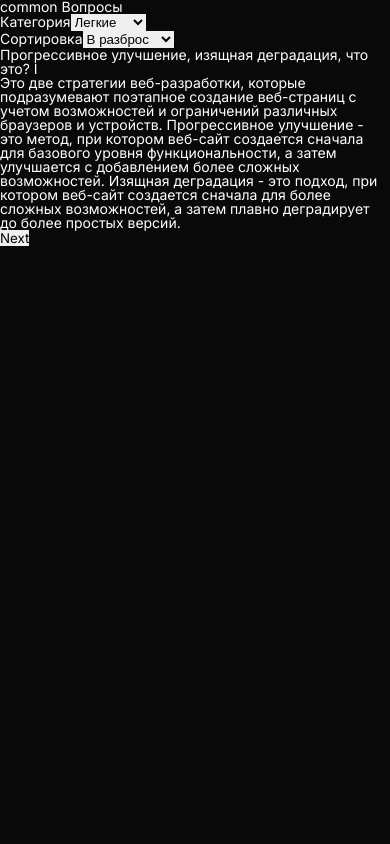
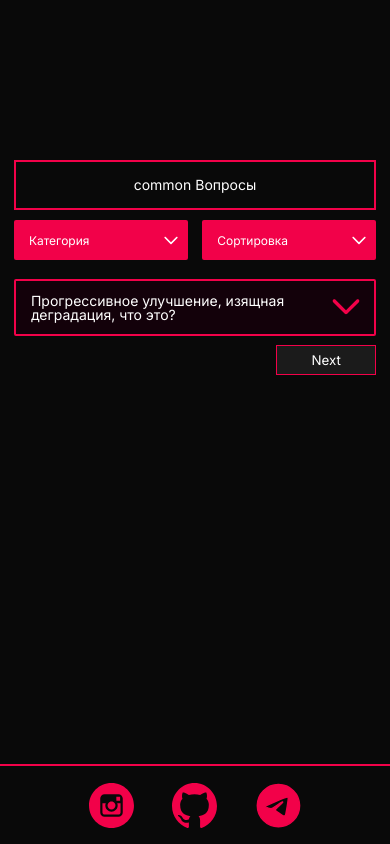
Before and after one commit to Grekalimbus/Frontend-preparation, a Next.js app: page /common in a window 390 px wide. Built offline with nearby package versions, Linux system fonts and the light colour scheme.

Commit message:
implemented UI and responsive

```diff
--- a/app/[id]/SelectOption.tsx
+++ b/app/[id]/SelectOption.tsx
@@ -1,23 +1,43 @@
+import { useState } from "react";
+import Down from "../assets/svg/down.svg";
+import Up from "../assets/svg/up.svg";
+import "./selectOptions.scss";
 interface IOptions {
 	value: string;
 	text: string;
 }
 
 interface IProps {
-	label: string;
 	options: IOptions[];
 	typeOption: string;
 }
 
-const SelectOption = ({ label, options, typeOption }: IProps) => {
+const SelectOption = ({ options, typeOption }: IProps) => {
+	const [isActive, setActive] = useState<boolean>(true);
+	const [isTypeOption, setTypeOption] = useState<string>(typeOption);
+	const handleChangeActive = () => {
+		setActive(prev => !prev);
+	};
+	const handleChangeTypeOption = (value: string) => {
+		setTypeOption(value);
+	};
 	return (
-		<div>
-			<label htmlFor={label}>{typeOption}</label>
-			<select id={label}>
+		<div className="wrapper-select-option">
+			<button className="button-open-select" onClick={handleChangeActive}>
+				{isTypeOption}
+				{isActive ? <Down /> : <Up />}
+			</button>
+			<ul className={`container-select-option ${isActive ? "" : "active"}`}>
 				{options.map(option => {
-					return <option value={option.value}>{option.text}</option>;
+					return (
+						<li key={option.value} value={option.value}>
+							<button onClick={() => handleChangeTypeOption(option.text)}>
+								{option.text}
+							</button>
+						</li>
+					);
 				})}
-			</select>
+			</ul>
 		</div>
 	);
 };
--- a/app/[id]/page.tsx
+++ b/app/[id]/page.tsx
@@ -1,5 +1,15 @@
+"use client";
+import { useState } from "react";
+import Down from "../assets/svg/down.svg";
+import Up from "../assets/svg/up.svg";
+import Footer from "../components/Footer";
 import SelectOption from "./SelectOption";
-import propsInSelectComponent from "./propsInSelectComponent";
+
+import "./preparation.scss";
+import {
+	IPropsInSelectComponent,
+	propsInSelectComponent,
+} from "./propsInSelectComponent";
 
 type Props = {
 	params: {
@@ -7,35 +17,71 @@ type Props = {
 	};
 };
 
-const Questions = ({ params: { id } }: Props) => {
+const PreparationPage = ({ params: { id } }: Props) => {
+	const [isActive, setActive] = useState<boolean>(true);
+
+	const handleChangeActive = () => {
+		setActive(prev => !prev);
+	};
+
 	return (
-		<main>
-			<h2>{id} Вопросы</h2>
-			{propsInSelectComponent.map(item => {
+		<main className="container-preparation-wrapper">
+			<section className="container-preparation-content">
+				<h2 className="title-type-question">{id} Вопросы</h2>
+				<section className="section-select-opions">
+					{propsInSelectComponent.map((item: IPropsInSelectComponent) => {
 						return (
 							<SelectOption
 								key={item.label}
-						label={item.label}
 								typeOption={item.typeOption}
 								options={item.options}
 							/>
 						);
 					})}
-			<p>
-				Прогрессивное улучшение, изящная деградация, что это? <span>I</span>
+				</section>
+				<section className="section-question-answer">
+					<p className="describe-question-text">
+						Прогрессивное улучшение, изящная деградация, что это?
+						<button onClick={handleChangeActive} aria-label="Показать ответ">
+							{isActive ? <Down /> : <Up />}
+						</button>
 					</p>
-			<p>
+					<p className={`describe-answer-text ${isActive ? "" : "active"}`}>
 						Это две стратегии веб-разработки, которые подразумевают поэтапное
 						создание веб-страниц с учетом возможностей и ограничений различных
-				браузеров и устройств. Прогрессивное улучшение - это метод, при котором
-				веб-сайт создается сначала для базового уровня функциональности, а затем
-				улучшается с добавлением более сложных возможностей. Изящная деградация
-				- это подход, при котором веб-сайт создается сначала для более сложных
-				возможностей, а затем плавно деградирует до более простых версий.
+						браузеров и устройств.
+						<br />
+						<br />
+						Это две стратегии веб-разработки, которые подразумевают поэтапное
+						создание веб-страниц с учетом возможностей и ограничений различных
+						браузеров и устройств.
+						<br />
+						<br />
+						Это две стратегии веб-разработки, которые подразумевают поэтапное
+						создание веб-страниц с учетом возможностей и ограничений различных
+						браузеров и устройств.
+						<br />
+						<br />
+						Это две стратегии веб-разработки, которые подразумевают поэтапное
+						создание веб-страниц с учетом возможностей и ограничений различных
+						браузеров и устройств.
+						<br />
+						<br />
+						Это две стратегии веб-разработки, которые подразумевают поэтапное
+						создание веб-страниц с учетом возможностей и ограничений различных
+						браузеров и устройств.
 					</p>
-			<button>Next</button>
+					<button
+						className={`button-next-question ${isActive ? "" : "active"}`}
+					>
+						Next
+					</button>
+				</section>
+			</section>
+
+			<Footer />
 		</main>
 	);
 };
 
-export default Questions;
+export default PreparationPage;
--- /dev/null
+++ b/app/[id]/preparation.scss
@@ -0,0 +1,140 @@
+.container-preparation-wrapper {
+	display: flex;
+	flex-direction: column;
+	justify-content: space-between;
+	align-items: center;
+	height: 100%;
+}
+.container-preparation-content {
+	display: flex;
+	flex-direction: column;
+	align-items: center;
+	justify-content: flex-start;
+	margin-top: 150px;
+	width: 560px;
+	height: 100%;
+	padding: 10px;
+}
+.title-type-question {
+	display: flex;
+	justify-content: center;
+	align-items: center;
+	height: 50px;
+	width: 100%;
+	border: 2px solid #f20149;
+}
+.section-select-opions {
+	margin-top: 10px;
+	display: flex;
+	justify-content: space-between;
+	width: 100%;
+}
+.section-question-answer {
+	margin-top: 5px;
+	display: flex;
+	flex-direction: column;
+	justify-content: center;
+	align-items: center;
+	width: 100%;
+}
+.describe-question-text {
+	border: 2px solid #f20149;
+	width: 100%;
+	border-radius: 2px;
+	display: flex;
+	align-items: center;
+	justify-content: space-between;
+	padding: 0 8px 0 15px;
+	background: #13010a;
+}
+.describe-question-text button {
+	background: none;
+}
+.describe-question-text button svg {
+	max-width: 40px;
+	min-height: 40px;
+	fill: #f20149;
+}
+.describe-answer-text {
+	visibility: hidden;
+	opacity: 0;
+	height: 0;
+	margin-top: 10px;
+	border: 2px solid #f20149;
+	border-radius: 2px;
+	background: #13010a;
+	padding: 20px;
+}
+.describe-answer-text.active {
+	visibility: visible;
+	opacity: 1;
+	height: auto;
+	max-height: 250px;
+	overflow-y: scroll;
+}
+.describe-answer-text.active::-webkit-scrollbar {
+	width: 10px;
+	background: none;
+}
+.describe-answer-text.active::-webkit-scrollbar-thumb {
+	width: 10px;
+	border-radius: 8px;
+	background: #f20149;
+}
+.button-next-question {
+	align-self: flex-end;
+	margin-top: -45px;
+	width: 100px;
+	height: 30px;
+	background: #1b1b1b;
+	border: 1px solid #f20149;
+	color: white;
+}
+.button-next-question.active {
+	margin-top: 5px;
+}
+
+@media (max-height: 740px) {
+	.container-preparation-content {
+		margin-top: 100px;
+	}
+}
+@media (max-height: 670px) {
+	.container-preparation-content {
+		margin-top: 50px;
+	}
+}
+@media (max-height: 620px) {
+	.describe-answer-text.active {
+		max-height: 200px;
+	}
+}
+@media (max-height: 570px) {
+	.container-preparation-content {
+		margin-top: 30px;
+	}
+	.describe-answer-text.active {
+		max-height: 180px;
+	}
+}
+@media (max-width: 570px) {
+	.container-preparation-content {
+		width: 98%;
+	}
+	.describe-question-text {
+		padding-top: 5px;
+		padding-bottom: 5px;
+	}
+}
+@media (max-width: 320px) {
+	.describe-question-text {
+		font-size: 12px;
+	}
+	.describe-answer-text {
+		font-size: 12px;
+		padding: 10px;
+	}
+	.button-next-question {
+		margin-top: -30px;
+	}
+}
--- a/app/[id]/propsInSelectComponent.ts
+++ b/app/[id]/propsInSelectComponent.ts
@@ -2,18 +2,19 @@ interface IOptions {
 	value: string;
 	text: string;
 }
-interface IPropsInSelectComponent {
+export interface IPropsInSelectComponent {
 	label: string;
 	typeOption: string;
 	options: IOptions[];
 }
-const propsInSelectComponent: IPropsInSelectComponent[] = [
+export const propsInSelectComponent: IPropsInSelectComponent[] = [
 	{
 		label: "category",
 		typeOption: "Категория",
 		options: [
 			{ value: "easy", text: "Легкие" },
 			{ value: "medium", text: "Средние" },
+			{ value: "all", text: "Все" },
 		],
 	},
 	{
@@ -25,5 +26,3 @@ const propsInSelectComponent: IPropsInSelectComponent[] = [
 		],
 	},
 ];
-
-export default propsInSelectComponent;
--- /dev/null
+++ b/app/[id]/selectOptions.scss
@@ -0,0 +1,57 @@
+.wrapper-select-option {
+	width: 48%;
+	display: flex;
+	flex-direction: column;
+}
+.button-open-select {
+	background: #f20149;
+	height: 40px;
+	color: white;
+	border-radius: 2px;
+	display: flex;
+	justify-content: space-between;
+	align-items: center;
+	padding: 0 7px 0 15px;
+}
+.button-open-select svg {
+	max-width: 20px;
+	max-height: 20px;
+	fill: white;
+}
+.container-select-option {
+	visibility: hidden;
+	opacity: 0;
+	height: 0;
+	margin-top: 10px;
+	transition: all 0.5s;
+	width: 100%;
+	border: 2px solid #f20149;
+}
+.container-select-option.active {
+	opacity: 1;
+	height: auto;
+	visibility: visible;
+}
+.container-select-option li {
+	height: 40px;
+	width: 100%;
+	cursor: pointer;
+}
+.container-select-option li button {
+	width: 100%;
+	height: 100%;
+	background: #2e0218;
+	color: white;
+	transition: all 0.5s;
+}
+.container-select-option li button:hover {
+	background: #f20149;
+}
+@media (max-width: 450px) {
+	.button-open-select {
+		font-size: 12px;
+	}
+	.button-open-select svg {
+		fill: white !important;
+	}
+}
```
Also changed, not shown: app/assets/svg/down.svg (added), app/assets/svg/up.svg (added). Lines whose indentation alone changed are shown as unchanged.
